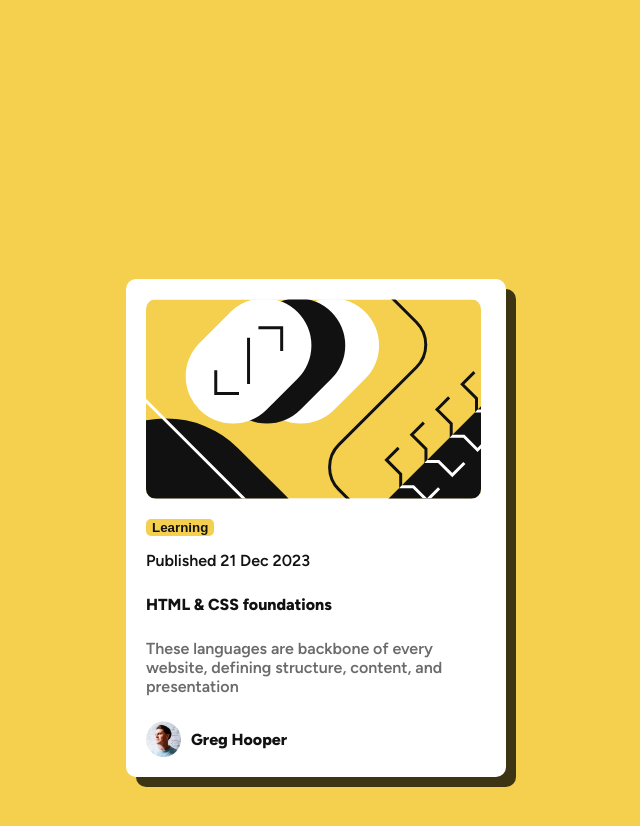
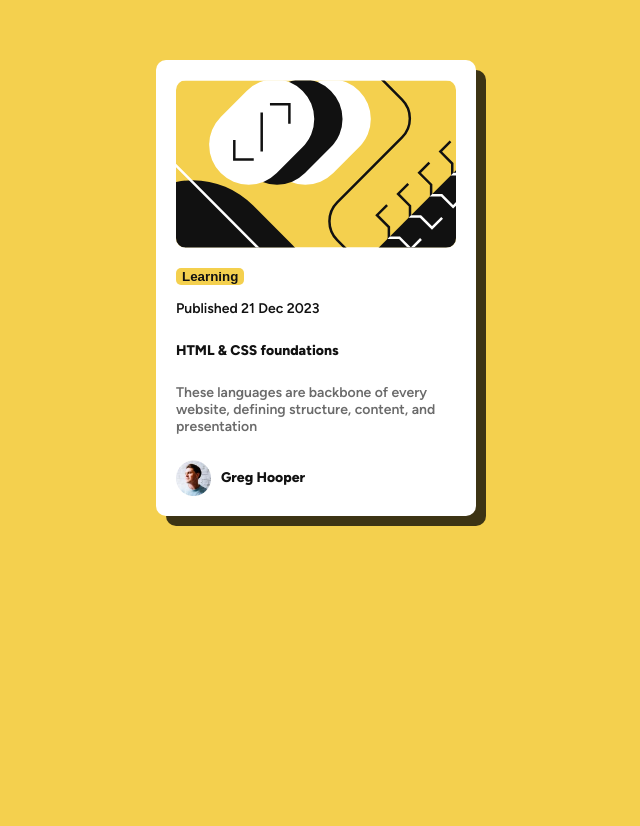
Before and after one commit to VitaliySaburdo/blog-preview-card, a plain HTML site: page index.html in a window 1280 px wide. Shown: the part 112-938 px from the top of the page, without its empty margins (324-964 px from the left). After the commit the page ends 800 px from the top, so only its background shows below. Drawn offline with Linux system fonts and the light colour scheme.

Commit message:
finished

```diff
--- a/index.html
+++ b/index.html
@@ -32,7 +32,7 @@
           />
           <button class="blog_btn">Learning</button>
           <p class="blog__text">Published 21 Dec 2023</p>
-          <a href="" class="blog__link">HTML & CSS foundations</a>
+          <a href="#" class="blog__link">HTML & CSS foundations</a>
           <p class="blog__description">
             These languages are backbone of every website, defining structure,
             content, and presentation
--- a/style.css
+++ b/style.css
@@ -72,14 +72,15 @@ body {
   font-family: var(--main-font);
   font-weight: 500;
   background-color: var(--yellow);
-  font-size: 16px;
+  font-size: 14px;
 }
 
 section {
   display: flex;
   justify-content: center;
   align-items: center;
-  height: 100vw;
+  width: 100vw;
+  height: 100vh;
 }
 
 .visually-hidden {
@@ -100,8 +101,11 @@ section {
   background-color: var(--white);
   border-radius: 10px;
   padding: 20px;
-  width: 380px;
+  width: 320px;
   box-shadow: 10px 10px 0px 0px rgba(0, 0, 0, 0.75);
+  @media screen and (min-width: 1440px) {
+    width: 380px;
+  }
 }
 
 .blog__img {
@@ -119,6 +123,7 @@ section {
   margin-bottom: 15px;
   color: var(--gray-950);
   background-color: var(--yellow);
+  cursor: pointer;
 }
 
 .blog__text {
@@ -132,6 +137,11 @@ section {
   color: var(--gray-950);
   margin-bottom: 25px;
 }
+
+.blog__link:hover {
+  color: var(--yellow);
+}
+
 .blog__description {
   margin-bottom: 25px;
 }
```
